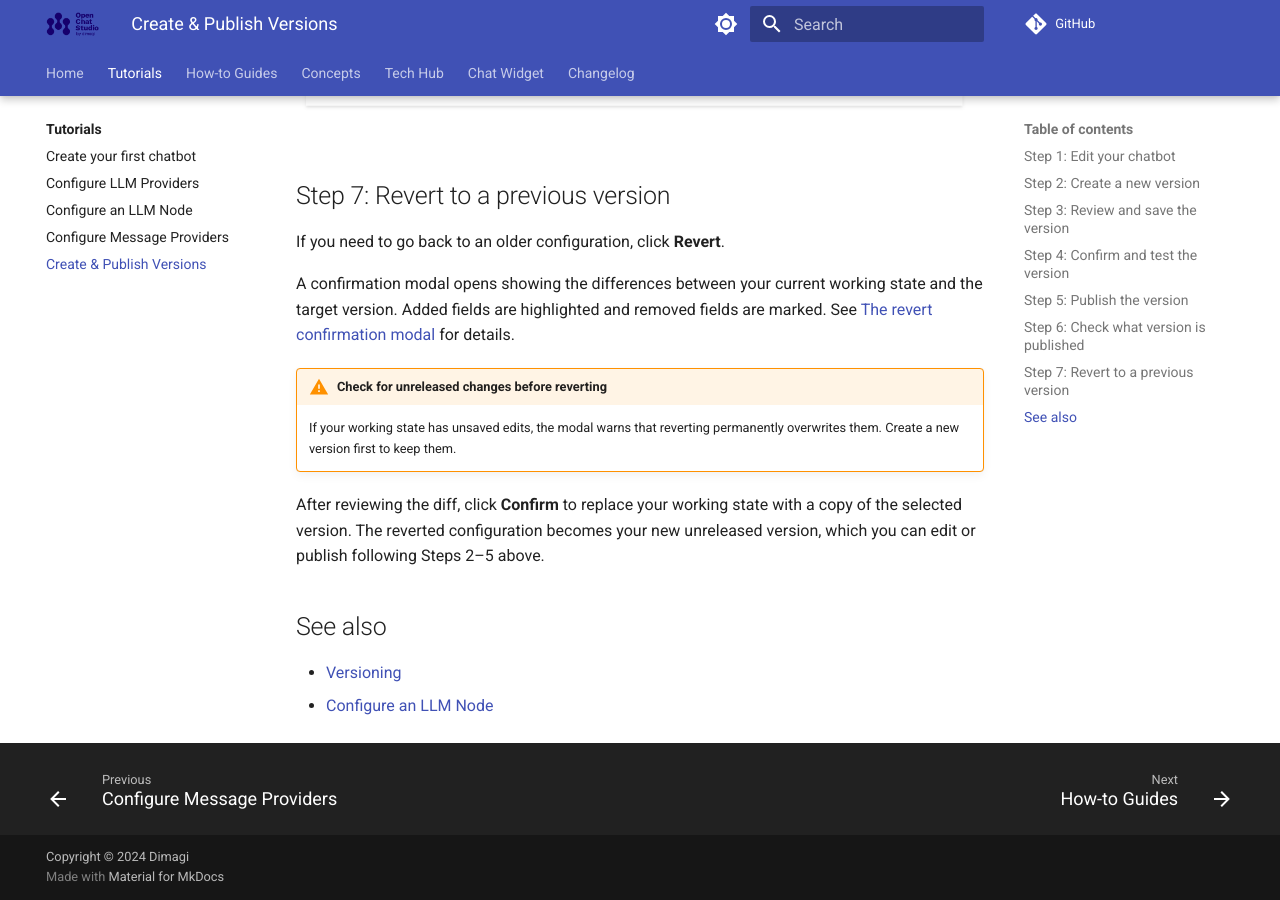
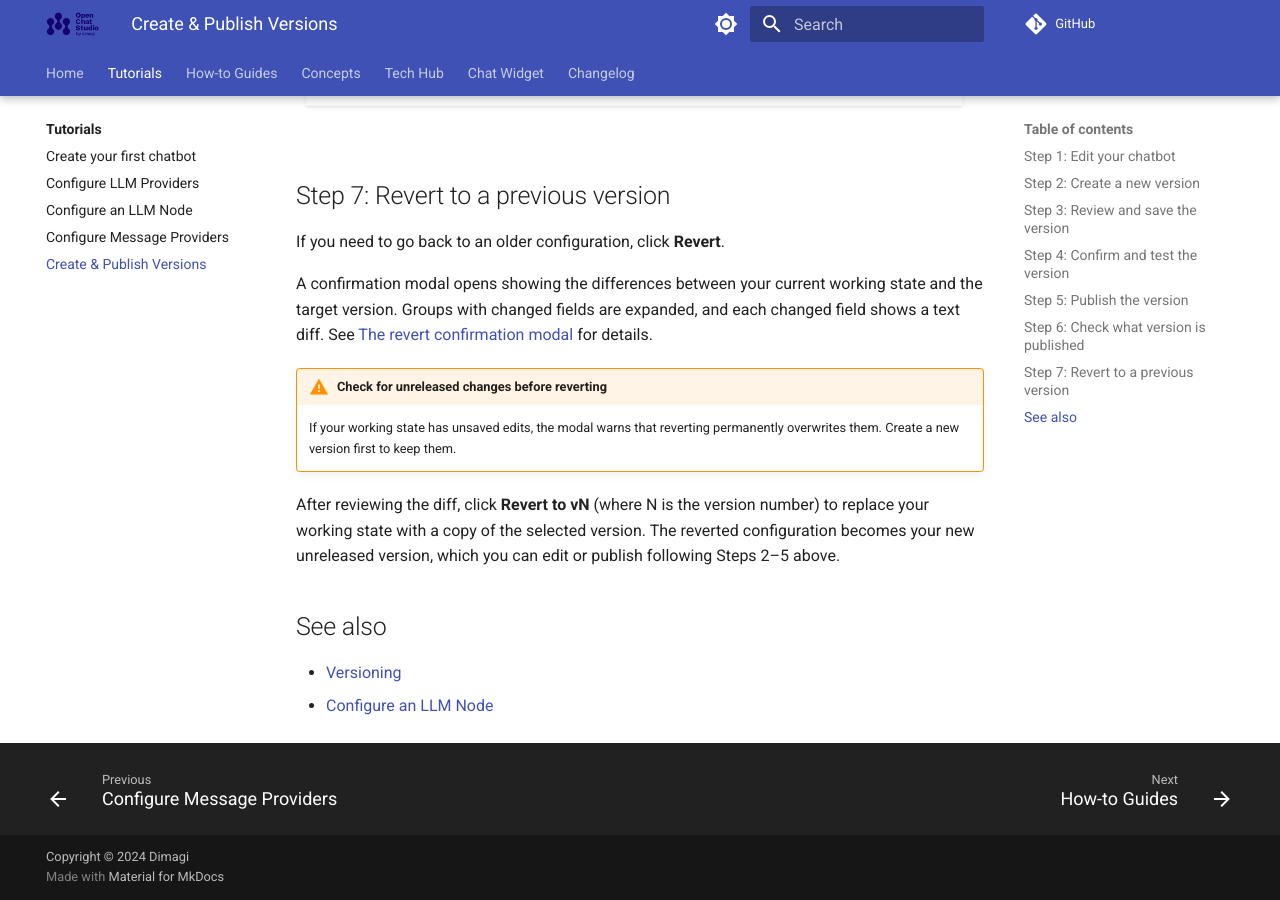
Before and after one commit to dimagi/open-chat-studio-docs, an MkDocs documentation site: the page built from docs/tutorials/versioning_steps.md, in a window 1280 px wide and 900 px high, scrolled down 2586 px. Built offline with MkDocs 1.6.1 and Material for MkDocs 9.7.7, drawn with Linux system fonts in a browser that asks for light colours; a script that is not in the unit is left out; comment, search, counter and statistics services are not loaded.

Commit message:
Fix: accuracy against UI for versioning steps and config msg provider

```diff
--- a/docs/tutorials/versioning_steps.md
+++ b/docs/tutorials/versioning_steps.md
@@ -46,12 +46,12 @@ To quickly see which version is currently published, look for the green version
 
 If you need to go back to an older configuration, click **Revert**.
 
-A confirmation modal opens showing the differences between your current working state and the target version. Added fields are highlighted and removed fields are marked. See [The revert confirmation modal](../concepts/versioning.md#the-revert-confirmation-modal) for details.
+A confirmation modal opens showing the differences between your current working state and the target version. Groups with changed fields are expanded, and each changed field shows a text diff. See [The revert confirmation modal](../concepts/versioning.md#the-revert-confirmation-modal) for details.
 
 !!! warning "Check for unreleased changes before reverting"
     If your working state has unsaved edits, the modal warns that reverting permanently overwrites them. Create a new version first to keep them.
 
-After reviewing the diff, click **Confirm** to replace your working state with a copy of the selected version. The reverted configuration becomes your new unreleased version, which you can edit or publish following Steps 2–5 above.
+After reviewing the diff, click **Revert to vN** (where N is the version number) to replace your working state with a copy of the selected version. The reverted configuration becomes your new unreleased version, which you can edit or publish following Steps 2–5 above.
 
 ## See also
 
```
Also changed, not shown: docs/tutorials/configure_msg_providers.md (+1 -1 lines).
